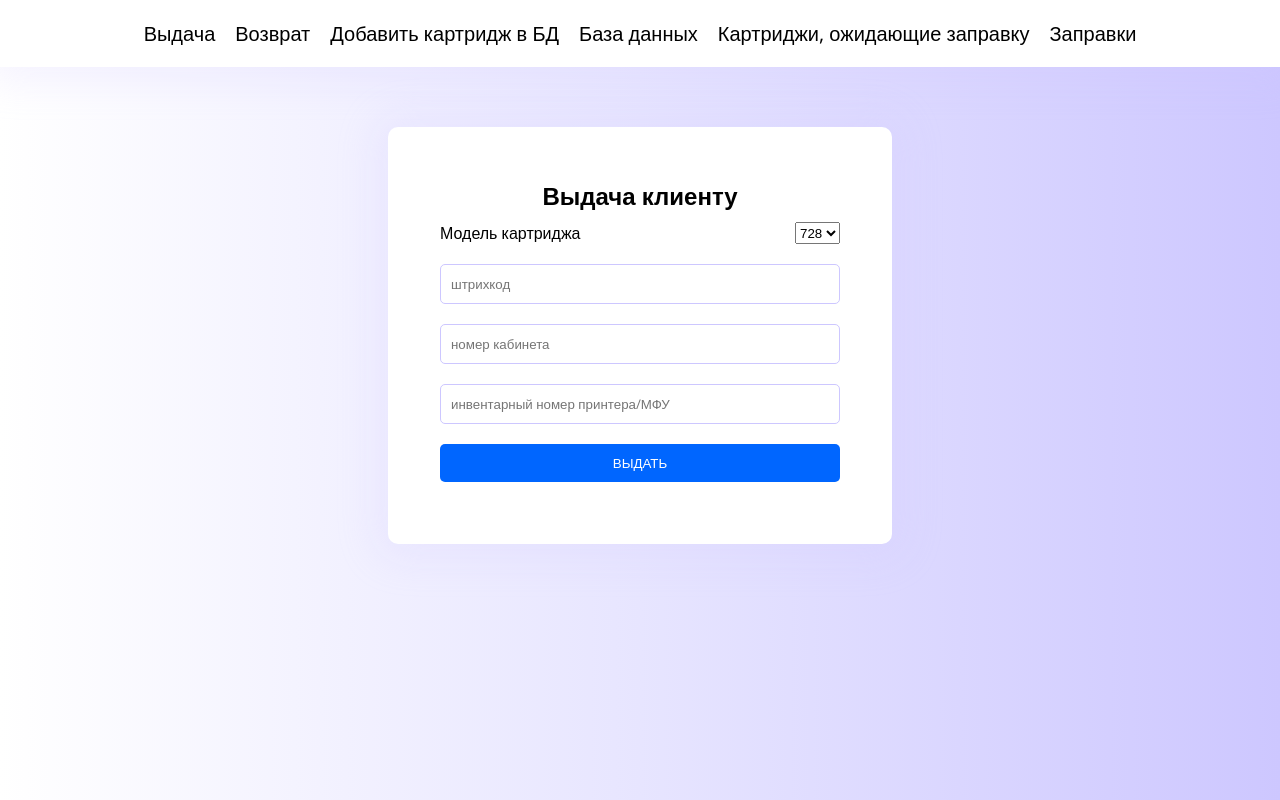
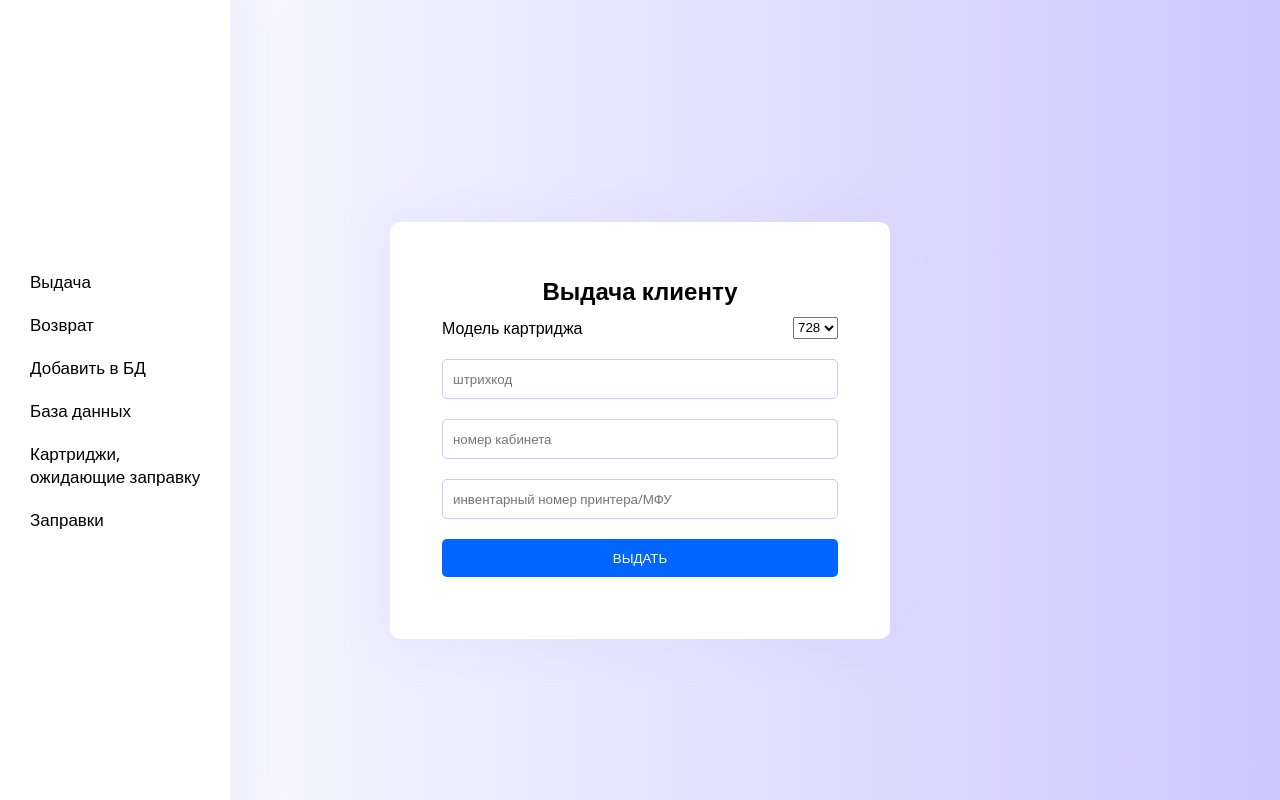
Before and after one commit to canoua/cart-count, a Vue app: page / in a window 1280 px wide. Built offline with nearby package versions, Linux system fonts and the light colour scheme.

Commit message:
redesign: add sidebar

```diff
--- a/src/App.vue
+++ b/src/App.vue
@@ -2,9 +2,9 @@
   <div class="menu">
     <a class="menu__link" href="#/">Выдача</a>
     <a class="menu__link" href="#/refundview">Возврат</a>
-    <a class="menu__link" href="#/adddatabaseview">Добавить картридж в БД</a>
+    <a class="menu__link" href="#/adddatabaseview">Добавить в БД</a>
     <a class="menu__link" href="#/cartlistallview">База данных</a>
-    <a class="menu__link" href="#/cartlistview">Картриджи, ожидающие заправку</a>
+    <a class="menu__link" href="#/cartlistview">Картриджи,<br> ожидающие заправку</a>
     <a class="menu__link" href="#/refillinglistview">Заправки</a>
   </div>
    <component :is="currentView" />
@@ -41,19 +41,24 @@
 <style scoped>
   .menu {
     background-color: #fff;
-    /* background-color: #0066FF; */
     display: flex;
+    flex-direction: column;
     justify-content: center;
+    /* align-items: center; */
     padding: 10px 0;
+    position: absolute;
+    left: 0;
+    top: 0;
+    height: 100vh;
+    padding: 20px;
     box-shadow: 0px 2px 39px 13px rgba(205, 199, 255, 0.19);
   }
 
   .menu__link {
-    /* color: #fff; */
     text-decoration: none;
     padding: 10px;
     display: inline-block;
-    font-size: 20px;
+    font-size: 17px;
     color: #000;
   }
 </style>
--- a/src/assets/base.css
+++ b/src/assets/base.css
@@ -1,6 +1,7 @@
 * {
   padding: 0;
   margin: 0;
+  box-sizing: border-box;
 }
 
 h1, h2 {
@@ -24,10 +25,6 @@ input {
 }
 
 body {
-  /* Chrome 10-25, Safari 5.1-6 */
-  /* background: -webkit-linear-gradient(90deg, #ffffff,#d8d6ff,#a296fd); */
-  /* W3C, IE 10+/ Edge, Firefox 16+, Chrome 26+, Opera 12+, Safari 7+ */
-  /* background: linear-gradient(90deg, #ffffff,#d8d6ff,#a296fd);                                              */
   font-family: "Open Sans", sans-serif;
   background: -webkit-linear-gradient(90deg, #ffffff,#e7e5ff,#cdc7ff);/* Chrome 10-25, Safari 5.1-6 */
   background: linear-gradient(90deg, #ffffff,#e7e5ff,#cdc7ff);/* W3C, IE 10+/ Edge, Firefox 16+, Chrome 26+, Opera 12+, Safari 7+ */
@@ -35,12 +32,14 @@ body {
 
 .section {
   width: 100%;
+  height: 100vh;
   display: flex;
   justify-content: center;
-  }
+  align-items: center;
+}
 
 .form {
-  width: 400px;
+  width: 500px;
   display: flex;
   flex-direction: column;
   text-align: center;
@@ -48,12 +47,8 @@ body {
   border-radius: 10px;
   padding: 50px;
   margin-top: 60px;
-  /* background-color: #f4f3fb; */
-  /* background-color: #e7e5ff; */
   background-color: #fff;
--webkit-box-shadow: 0px 2px 39px 13px rgba(205, 199, 255, 0.19);
--moz-box-shadow: 0px 2px 39px 13px rgba(205, 199, 255, 0.19);
-box-shadow: 0px 2px 39px 13px rgba(205, 199, 255, 0.19);
+  box-shadow: 0px 2px 39px 13px rgba(205, 199, 255, 0.19);
 }
 
 .form__model {
```
Also changed, not shown: 1 other file (tests, documents, lock files or other folders).
